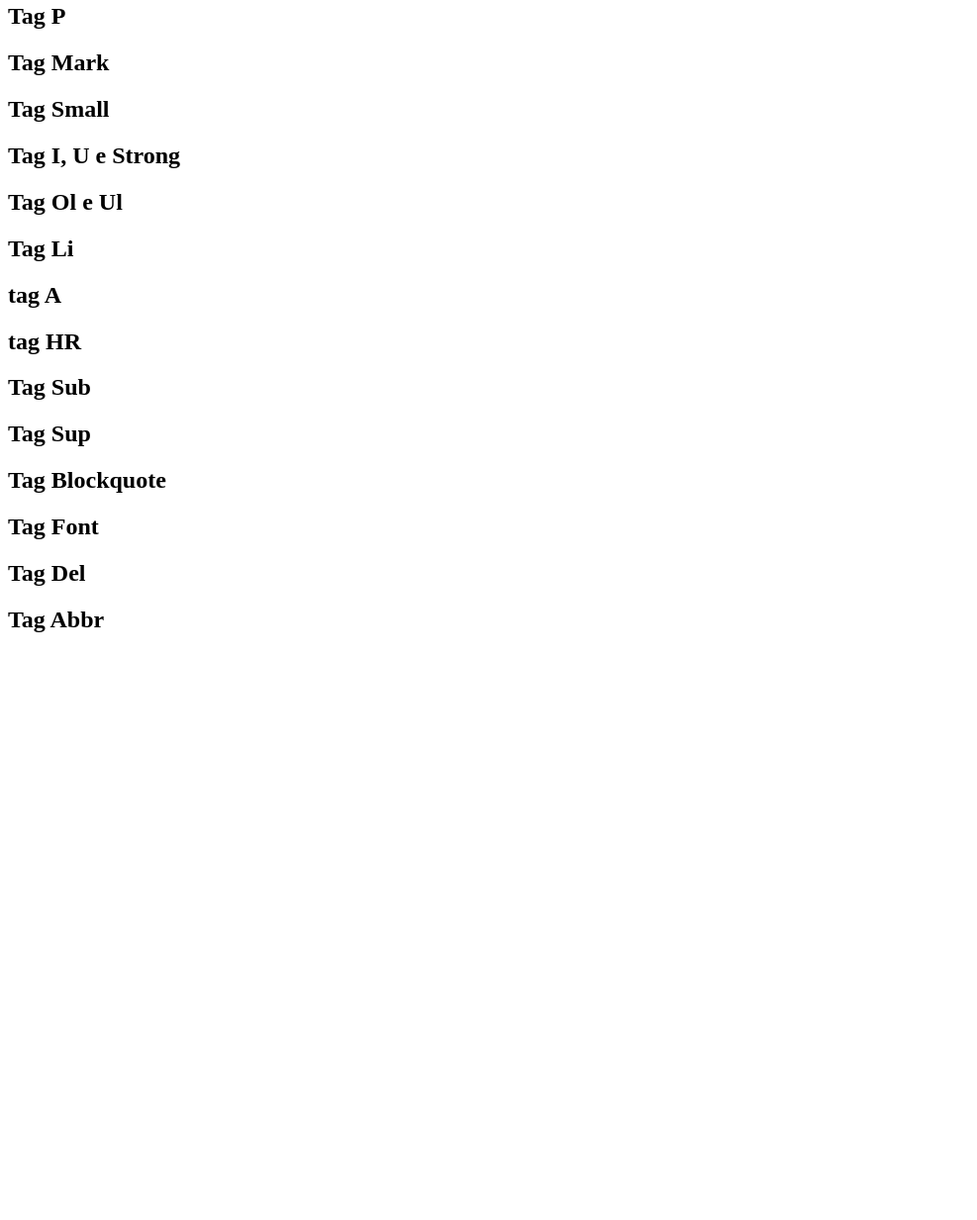
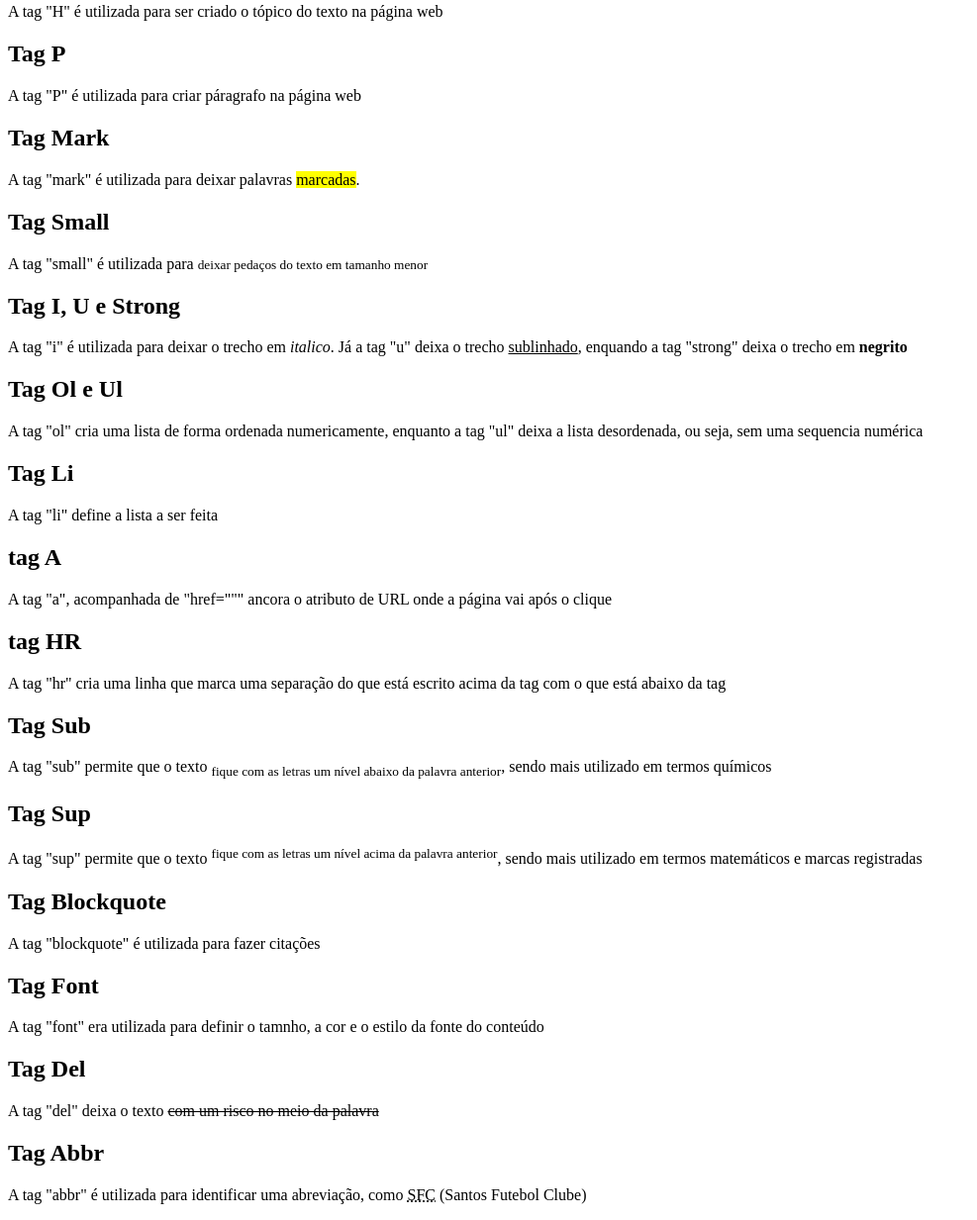
Before and after one commit to da-vi-anjos/Primeiro-Exercicio-Dio, a plain HTML site: page index.html in a window 1280 px wide. Shown: the part 447-1680 px from the top of the page at 99% size, without its empty margins (0-987 px from the left). Before the commit the page ends 1107 px from the top, so only its background shows below. Drawn offline with Linux system fonts and the light colour scheme.

Commit message:
adding texts on h2s

```diff
--- a/index.html
+++ b/index.html
@@ -23,19 +23,34 @@
             <li>Tag Abbr</li>
        </ul>
        <h2>Tag H</h2>
+       <p>A tag "H" é utilizada para ser criado o tópico do texto na página web</p>
        <h2>Tag P</h2>
+       <p>A tag "P" é utilizada para criar páragrafo na página web</p>
        <h2>Tag Mark</h2>
+       <p>A tag "mark" é utilizada para deixar palavras <mark>marcadas</mark>.</p>
        <h2>Tag Small</h2>
+       <p>A tag "small" é utilizada para <small>deixar pedaços do texto em tamanho menor</small></p>
        <h2>Tag I, U e Strong</h2>
+       <p>A tag "i" é utilizada para deixar o trecho em <i>italico</i>. Já a tag "u" deixa o trecho <u>sublinhado</u>, enquando a tag "strong" deixa o trecho em <strong>negrito</strong></p>
        <h2>Tag Ol e Ul</h2>
+       <p>A tag "ol" cria uma lista de forma ordenada numericamente, enquanto a tag "ul" deixa a lista desordenada, ou seja, sem uma sequencia numérica</p>
        <h2>Tag Li</h2>
+       <p>A tag "li" define a lista a ser feita</p>
        <h2>tag A</h2>
+       <p>A tag "a", acompanhada de "href=""" ancora o atributo de URL onde a página vai após o clique</p>
        <h2>tag HR</h2>
+       <p>A tag "hr" cria uma linha que marca uma separação do que está escrito acima da tag com o que está abaixo da tag</p>
        <h2>Tag Sub</h2>
+       <p>A tag "sub" permite que o texto <sub>fique com as letras um nível abaixo da palavra anterior</sub>, sendo mais utilizado em termos químicos</p>
        <h2>Tag Sup</h2>
+       <p>A tag "sup" permite que o texto <sup>fique com as letras um nível acima da palavra anterior</sup>, sendo mais utilizado em termos matemáticos e marcas registradas</p>
        <h2>Tag Blockquote</h2>
+       <p>A tag "blockquote" é utilizada para fazer citações</p>
        <h2>Tag Font</h2>
+       <p>A tag "font" era utilizada para definir o tamnho, a cor e o estilo da fonte do conteúdo</p>
        <h2>Tag Del</h2>
+       <p>A tag "del" deixa o texto <del>com um risco no meio da palavra</del></p>
        <h2>Tag Abbr</h2>
+       <p>A tag "abbr" é utilizada para identificar uma abreviação, como <abbr title="abreviação">SFC</abbr> (Santos Futebol Clube)</p>
     </body>
 </html>
```
